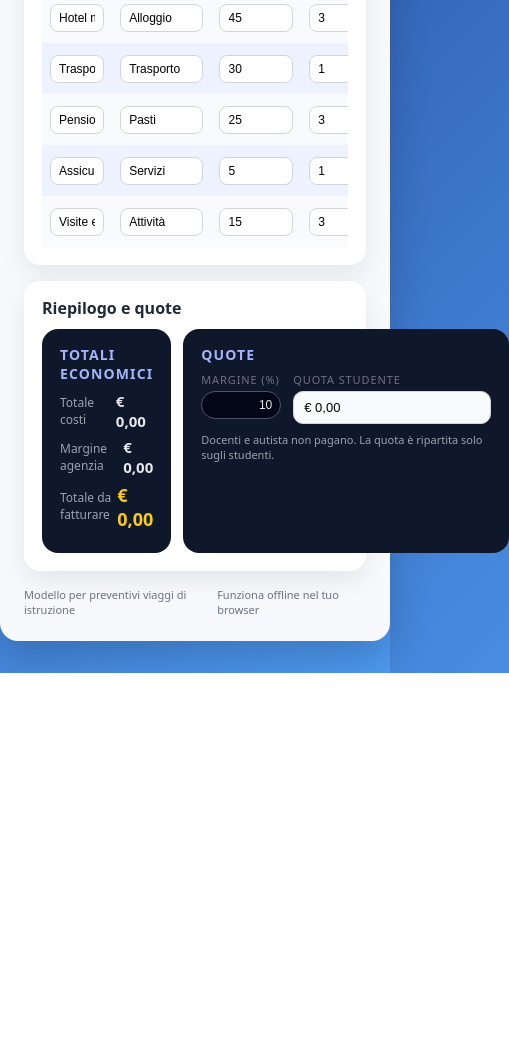
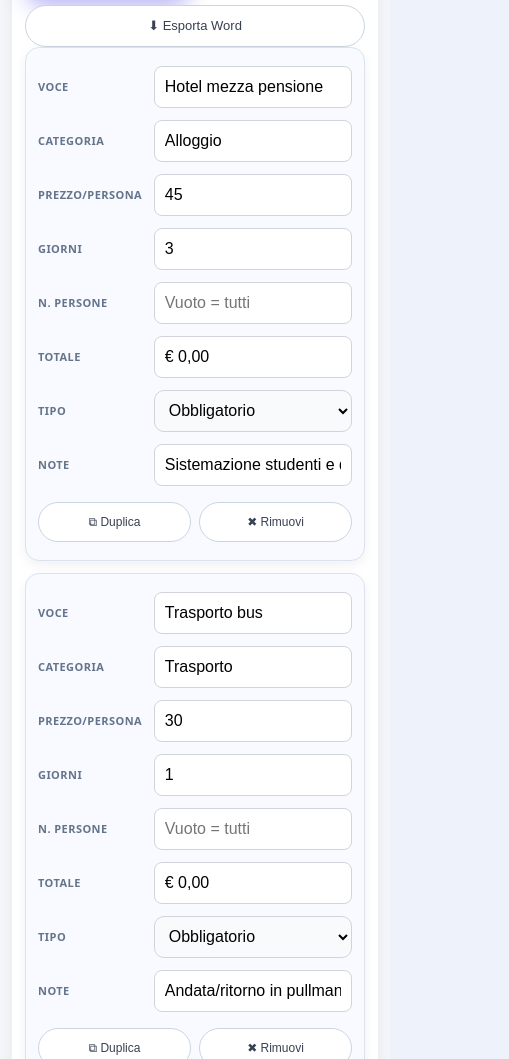
Before and after one commit to elenasavkina-cell/gestionale-preventivo-viaggio-scolastico, a plain HTML site: page index.html in a window 390 px wide. Shown: the part 941-2000 px from the top of the page, 509 px wide, since content can reach past the window. Before the commit the page ends 1614 px from the top, so only its background shows below. Drawn offline with Linux system fonts and the light colour scheme.

Commit message:
Crea versione responsive ottimizzata per smartphone

```diff
--- a/index.html
+++ b/index.html
@@ -45,6 +45,44 @@ td input,td select{width:100%;padding:6px 8px;border-radius:8px;border:1px solid
 .footer{margin-top:10px;font-size:11px;color:#6b7280;display:flex;justify-content:space-between}
 .screen-only{display:block}
 .print-only{display:none}
+@media (max-width:700px){
+html{overflow-x:hidden}
+body{background:#eef3fb;overflow-x:hidden}
+.container{width:100%;max-width:none;margin:0;padding:14px 12px 28px;border-radius:0;box-shadow:none}
+.header{align-items:flex-start;flex-direction:column;margin-bottom:14px}
+.title{font-size:21px;line-height:1.15;letter-spacing:.02em}
+.subtitle{font-size:13px;line-height:1.45}
+.badge{font-size:11px}
+.card{padding:15px 13px;border-radius:14px;margin-bottom:13px}
+.card-title{font-size:17px;margin-bottom:12px}
+.grid{grid-template-columns:1fr;gap:11px}
+.label{font-size:12px;letter-spacing:.05em}
+.input,.select{width:100%;min-height:44px;padding:10px 12px;font-size:16px}
+.detail-header{align-items:stretch!important;flex-direction:column;gap:4px}
+.button-row{display:grid;grid-template-columns:1fr 1fr;width:100%;gap:8px}
+.button-row .btn{justify-content:center;min-height:42px;padding:9px 10px;font-size:13px}
+#btn-export-word{grid-column:1/-1}
+.table-wrapper{overflow:visible}
+#cost-table{display:block;min-width:0;width:100%}
+#cost-table thead{display:none}
+#cost-table tbody{display:grid;gap:12px}
+#cost-table tr{display:block;padding:12px;border:1px solid #dbe3f0;border-radius:14px;background:#f8faff;box-shadow:0 4px 12px rgba(15,23,42,.06)}
+#cost-table td{display:grid;grid-template-columns:minmax(88px,34%) 1fr;align-items:center;gap:9px;padding:6px 0;background:transparent;text-align:left}
+#cost-table td::before{content:attr(data-label);font-size:11px;font-weight:700;line-height:1.2;text-transform:uppercase;letter-spacing:.04em;color:#64748b}
+#cost-table td input,#cost-table td select{min-width:0;min-height:42px;padding:9px 10px;font-size:16px}
+#cost-table td:last-child{grid-template-columns:1fr 1fr;margin-top:4px;gap:8px}
+#cost-table td:last-child::before{display:none}
+#cost-table td:last-child .btn{justify-content:center;min-height:40px;margin:0;padding:8px 6px;font-size:12px}
+.summary{grid-template-columns:1fr}
+.summary-box{padding:15px 14px}
+.summary-box .grid{grid-template-columns:1fr!important}
+.summary-row{gap:12px}
+.summary-label{font-size:13px}
+.summary-value{font-size:16px}
+.summary-highlight{font-size:20px}
+.summary-input{width:100%;min-height:44px;font-size:16px}
+.footer{flex-direction:column;gap:4px;line-height:1.4}
+}
 @media print{
 body{background:#fff;color:#000}
 .container{margin:0;padding:0;box-shadow:none;border-radius:0;background:#fff}
@@ -68,7 +106,7 @@ input,textarea,select{border:none!important;background:transparent!important;box
       <h1 class="title">Preventivo viaggio scolastico</h1>
       <p class="subtitle">Calcolo quote con gestione voci, stampa professionale con logo.</p>
     </div>
-    <span class="badge">Versione v2</span>
+    <span class="badge">Versione mobile</span>
   </div>
 
   <section class="card">
@@ -115,7 +153,7 @@ input,textarea,select{border:none!important;background:transparent!important;box
   </div>
 
   <section class="card">
-    <div style="display:flex;justify-content:space-between;align-items:center">
+    <div class="detail-header" style="display:flex;justify-content:space-between;align-items:center">
       <h2 class="card-title">Dettaglio costi</h2>
       <div class="button-row screen-only">
         <button type="button" class="btn btn-primary btn-small" id="btn-add">＋ Aggiungi voce</button>
@@ -183,15 +221,15 @@ function n(v){if(!v)return 0;var s=v.toString().replace("€","").replace(",",".
 function euro(x){var v=x||0;return "€ "+v.toFixed(2).replace(".",",")}
 function updPartecipanti(){var st=n(document.getElementById("tot-studenti").value);var dc=n(document.getElementById("tot-docenti").value);var tot=st+dc;document.getElementById("tot-partecipanti").value=tot;return {st:st,dc:dc,tot:tot}}
 function mkRow(voce,categoria,prezzo,giorni,persone,tipo,note){var tr=document.createElement("tr");tr.innerHTML=
-  '<td><input type="text" class="voce" value="'+(voce||'')+'"></td>'+
-  '<td><input type="text" class="categoria" value="'+(categoria||'')+'"></td>'+
-  '<td><input type="text" class="prezzo numeric" value="'+(prezzo!=null?prezzo:0)+'"></td>'+
-  '<td><input type="text" class="giorni numeric" value="'+(giorni!=null?giorni:1)+'"></td>'+
-  '<td><input type="text" class="persone numeric" value="'+(persone!=null?persone:'')+'" placeholder="Vuoto = tutti i partecipanti"></td>'+
-  '<td><input type="text" class="totale" value="€ 0,00" readonly></td>'+
-  '<td><select class="tipo select"><option '+((tipo==='Obbligatorio')?'selected':'')+' value="Obbligatorio">Obbligatorio</option><option '+((tipo==='Opzionale')?'selected':'')+' value="Opzionale">Opzionale</option></select></td>'+
-  '<td><input type="text" class="note" value="'+(note||'')+'"></td>'+
-  '<td style="white-space:nowrap"><button type="button" class="btn btn-outline btn-small dup">⧉ Duplica</button> <button type="button" class="btn btn-outline btn-small rem">✖ Rimuovi</button></td>';
+  '<td data-label="Voce"><input type="text" class="voce" value="'+(voce||'')+'"></td>'+
+  '<td data-label="Categoria"><input type="text" class="categoria" value="'+(categoria||'')+'"></td>'+
+  '<td data-label="Prezzo/persona"><input type="text" inputmode="decimal" class="prezzo numeric" value="'+(prezzo!=null?prezzo:0)+'"></td>'+
+  '<td data-label="Giorni"><input type="text" inputmode="numeric" class="giorni numeric" value="'+(giorni!=null?giorni:1)+'"></td>'+
+  '<td data-label="N. persone"><input type="text" inputmode="numeric" class="persone numeric" value="'+(persone!=null?persone:'')+'" placeholder="Vuoto = tutti"></td>'+
+  '<td data-label="Totale"><input type="text" class="totale" value="€ 0,00" readonly></td>'+
+  '<td data-label="Tipo"><select class="tipo select"><option '+((tipo==='Obbligatorio')?'selected':'')+' value="Obbligatorio">Obbligatorio</option><option '+((tipo==='Opzionale')?'selected':'')+' value="Opzionale">Opzionale</option></select></td>'+
+  '<td data-label="Note"><input type="text" class="note" value="'+(note||'')+'"></td>'+
+  '<td data-label="Azioni" style="white-space:nowrap"><button type="button" class="btn btn-outline btn-small dup">⧉ Duplica</button> <button type="button" class="btn btn-outline btn-small rem">✖ Rimuovi</button></td>';
   document.getElementById("cost-body").appendChild(tr);
   tr.querySelectorAll(".numeric, .voce, .categoria, .note, .tipo").forEach(function(i){i.addEventListener("input",updAll)});
   tr.querySelector(".rem").addEventListener("click",function(){tr.parentNode.removeChild(tr);updAll()});
```
